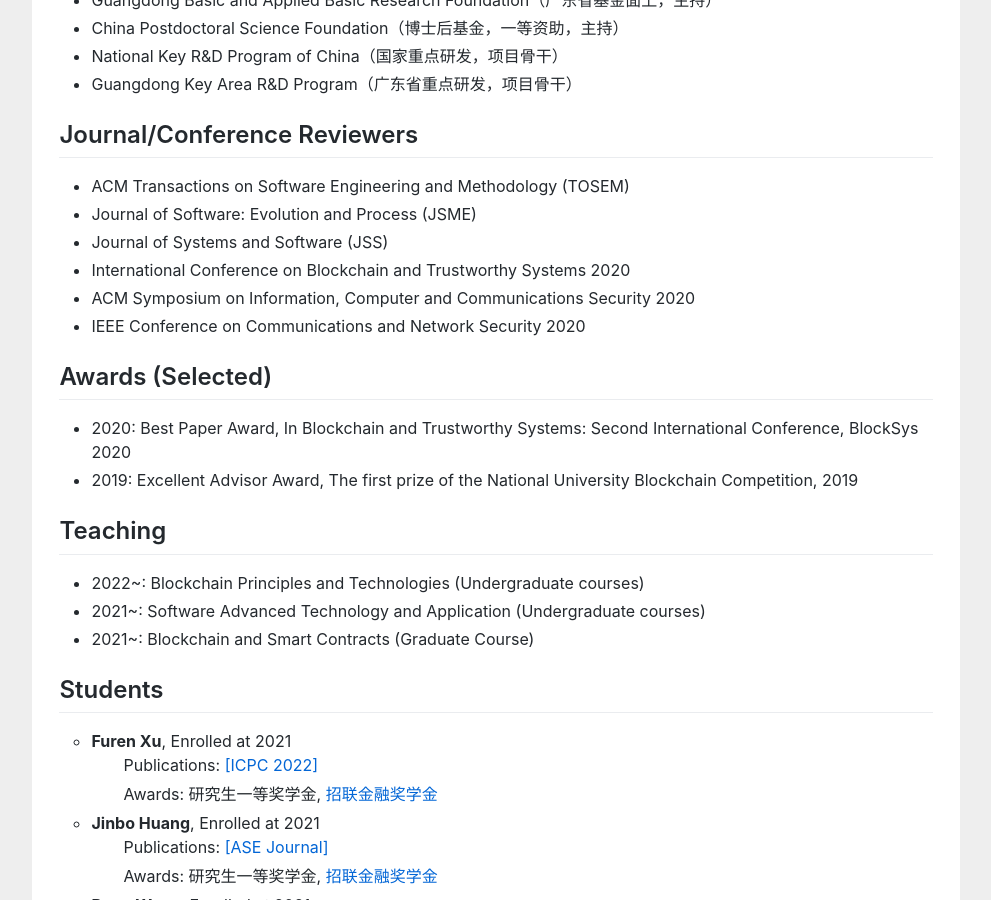
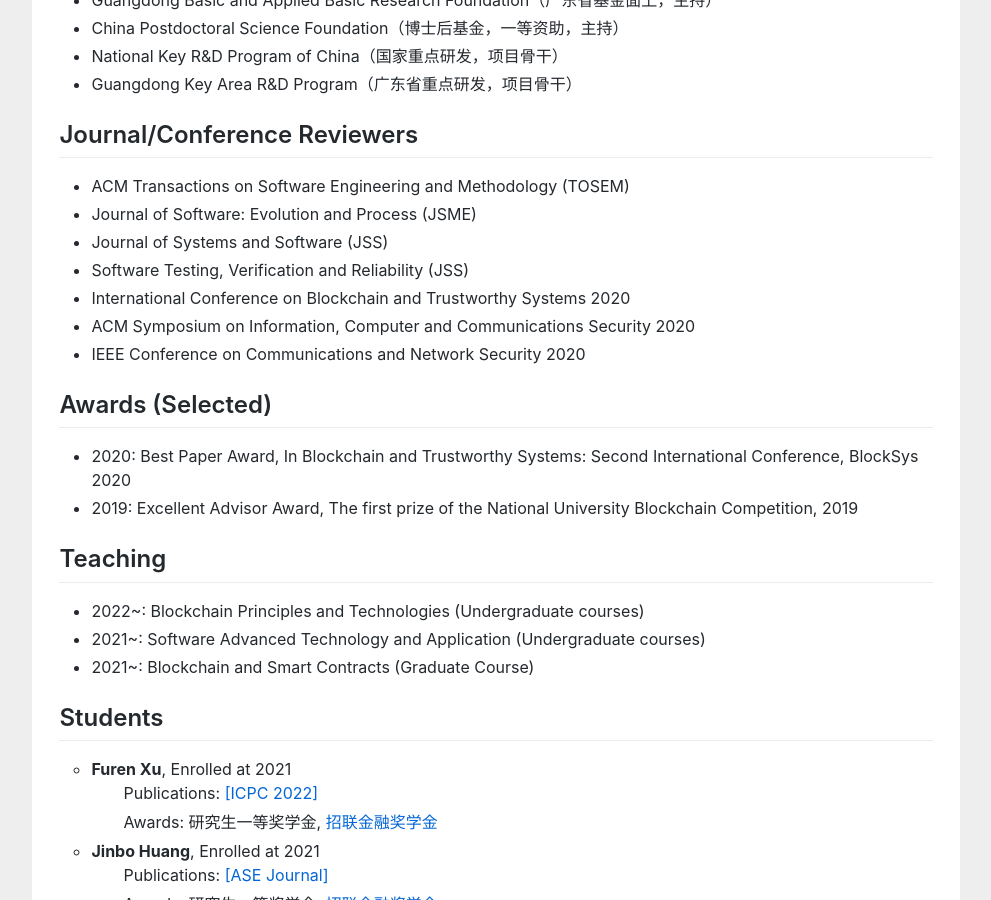
Before and after one commit to huangyuan-hy/huangyuan-hy.github.io, a Jekyll site: the page index.html, which Jekyll copies as it is, in a window 1280 px wide and 900 px high, scrolled down 3487 px. Shown: the whole window, without its empty margins (144-1135 px from the left). Built offline with Jekyll 4.4.1, drawn with Linux system fonts in a browser that asks for light colours.

Commit message:
Update index.html

```diff
--- a/index.html
+++ b/index.html
@@ -184,6 +184,7 @@ empirical study to learn how programmers reuse code on <a href="https://stackove
 					<li>ACM Transactions on Software Engineering and Methodology (TOSEM)</li>
 					<li>Journal of Software: Evolution and Process (JSME)</li>
 					<li>Journal of Systems and Software (JSS)</li>
+					<li>Software Testing, Verification and Reliability (JSS)</li>
 					<li>International Conference on Blockchain and Trustworthy Systems 2020</li>
 					<li>ACM Symposium on Information, Computer and Communications Security 2020</li>
                                         <li>IEEE Conference on Communications and Network Security 2020</li>
```
